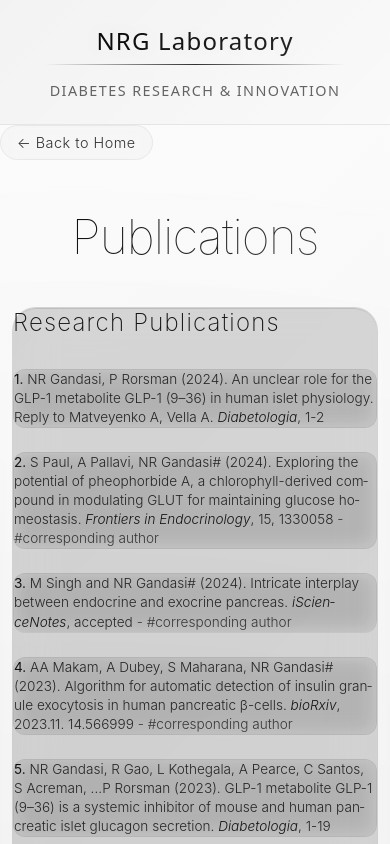
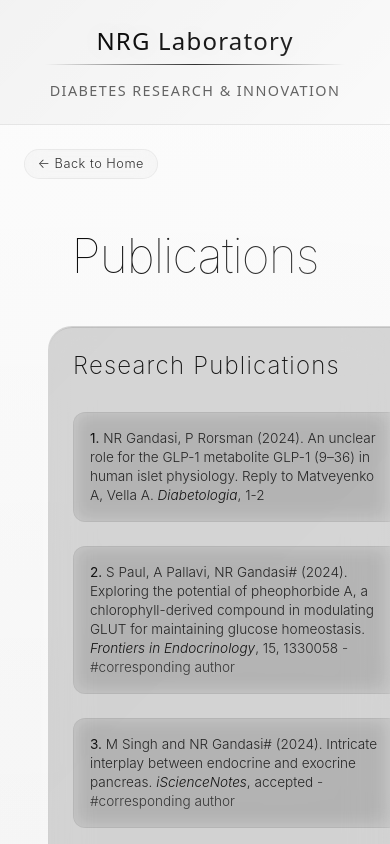
Before and after one commit to aniruddhballal/nikhil-lab-site, a React (Vite) app: page /publications in a window 390 px wide. Shown: the top 844 px of the page. Built offline with nearby package versions, Linux system fonts and the light colour scheme.

Commit message:
Mobile responsiveness-9

```diff
--- a/src/styles/Publications.module.css
+++ b/src/styles/Publications.module.css
@@ -327,17 +327,17 @@
 /* Improved Responsive Design */
 @media (max-width: 768px) {
   .publications-page {
-    padding: 0rem; /* Reduced from 1.5rem */
+    padding: 1.5rem; /* Increased from 0rem */
   }
 
   .publications-content {
     gap: 2rem;
-    width: calc(100% - 2rem); /* Account for page padding */
-    margin: 0 1rem;
+    width: calc(100% - 3rem); /* Increased margin for more space */
+    margin: 0 1.5rem;
   }
 
   .publications-section {
-    padding: 0.5rem; /* Reduced from 2rem */
+    padding: 1.5rem; /* Increased from 0.5rem */
   }
 
   .publication-item {
@@ -357,21 +357,26 @@
 
 @media (max-width: 480px) {
   .publications-page {
-    padding: 0rem; /* Further reduced */
+    padding: 1.5rem; /* Increased from 0rem */
   }
 
   .publications-content {
-    width: calc(100% - 1.5rem); /* Tighter constraints */
-    margin: 0 0.75rem;
+    width: calc(100% - 3rem); /* Much more generous spacing */
+    margin: 0 1.5rem;
     gap: 1.5rem;
   }
 
   .publications-section {
-    padding: 0rem; /* Much tighter */
+    padding: 1.5rem; /* Much more generous padding */
+  }
+
+  .back-link {
+    font-size: 0.8rem;
+    padding: 0.4rem 0.8rem;
   }
 
   .publication-item {
-    padding: 0rem; /* Tighter padding */
+    padding: 1rem; /* More generous padding */
   }
 
   .publication-item p {
@@ -388,19 +393,19 @@
 /* Extra small screens */
 @media (max-width: 360px) {
   .publications-page {
-    padding: 0.5rem;
+    padding: 1.5rem; /* Increased from 0.5rem */
   }
 
   .publications-content {
-    width: calc(100% - 1rem);
-    margin: 0 0.5rem;
+    width: calc(100% - 3rem); /* More generous spacing */
+    margin: 0 1.5rem;
   }
 
   .publications-section {
-    padding: 0.75rem;
+    padding: 1.5rem; /* More generous padding */
   }
 
   .publication-item {
-    padding: 0.5rem;
+    padding: 1rem; /* More generous padding */
   }
 }
```
